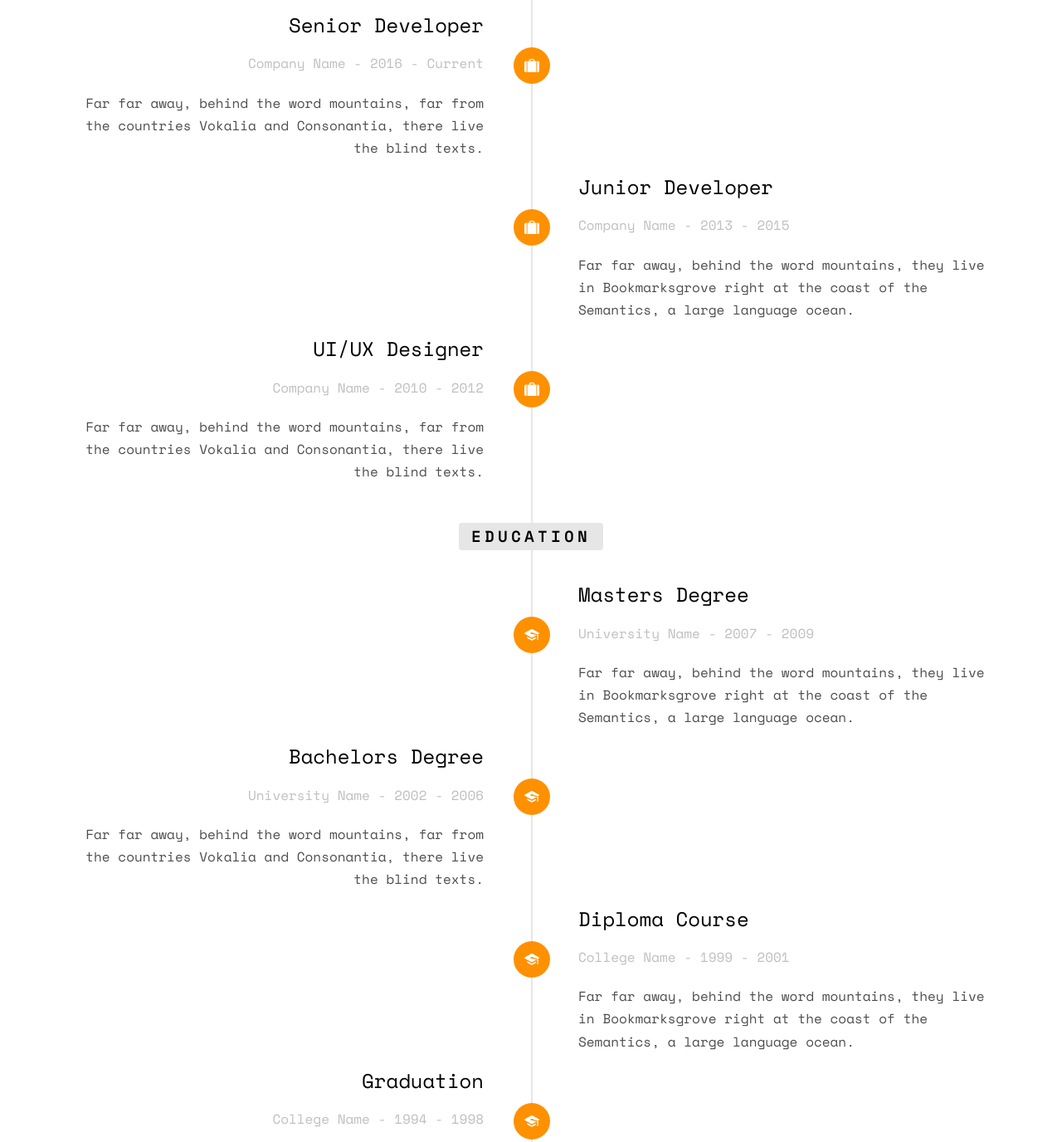
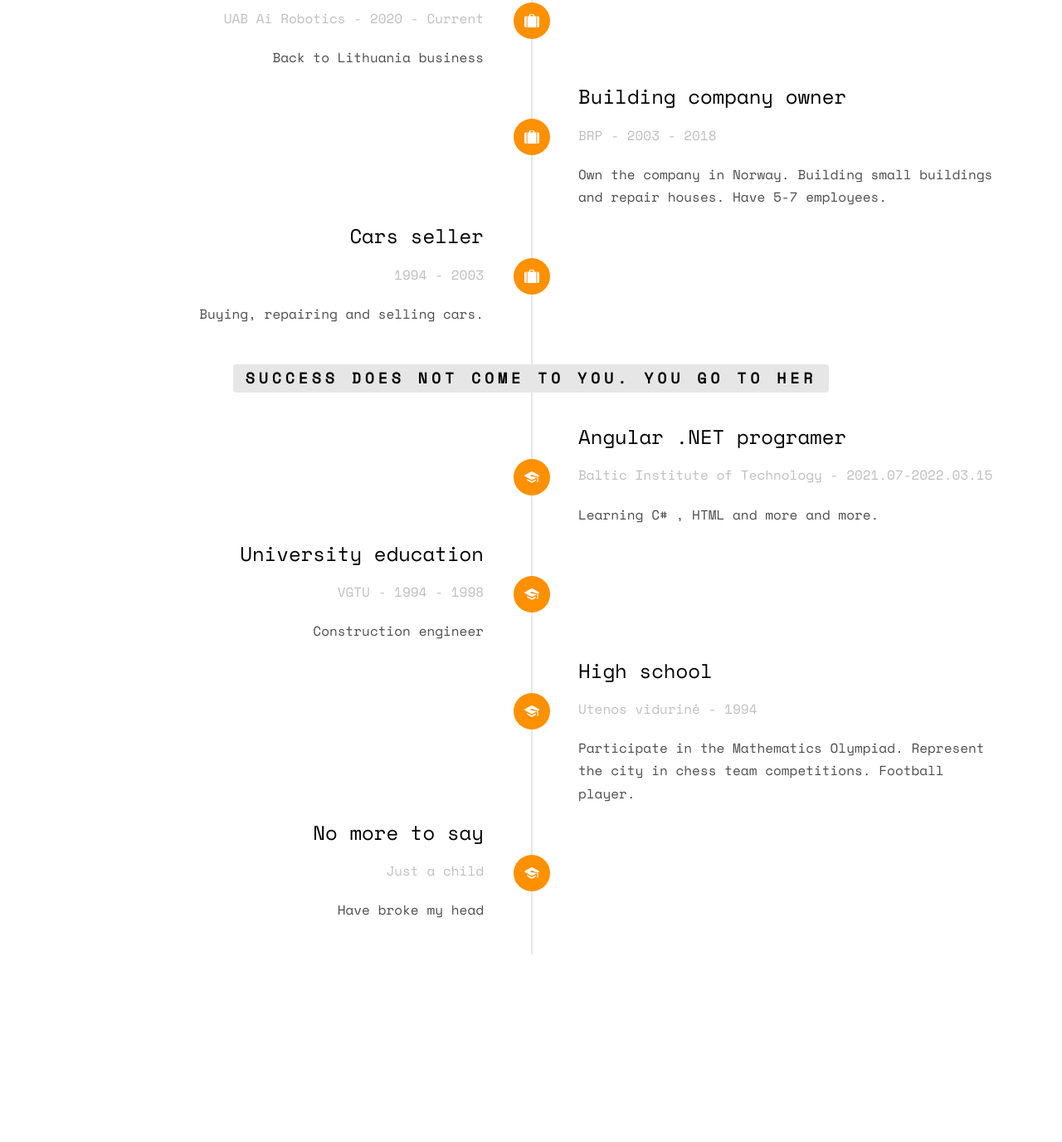
Before and after one commit to RobertasT/Portfolio, a plain HTML site: page index.html in a window 1280 px wide. Shown: the part 1851-3227 px from the top of the page at 83% size. Drawn offline with nearby package versions, Linux system fonts and the light colour scheme; some packages are replaced by stand-ins of ours; no server answers; files whose address does not match are found by name; a web font is replaced by a local one.

Commit message:
dar commit

```diff
--- a/index.html
+++ b/index.html
@@ -101,7 +101,7 @@
 					<div class="col-md-4">
 						<ul class="info">
 							<li><span class="first-block">Full Name:</span><span class="second-block">Robertas Trinkūnas</span></li>
-							<li><span class="first-block">Phone:</span><span class="second-block">+ 370 68218228</span>
+							<li><span class="first-block">Phone:</span><span class="second-block">+ 370 682.....</span>
 							</li>
 							<li><span class="first-block">Email:</span><span
 									class="second-block">robertas.trinkunas@gmail.com</span></li>
@@ -112,8 +112,7 @@
 					</div>
 					<div class="col-md-8">
 						<h2>Hello There!</h2>
-						<p>I am the best one for programing on Angular .NET guy. But you have to think about the
-							price Jonas Jonas ask for me, becouse I am the best one in Baltic countrys...</p>
+						<p>I am the best one for programing on Angular .NET  in Baltic countrys...</p>
 						<p>Galiu drąsiai pasakyti, kad pirtelė mano super!!! Gaila ožkos į sanatoriją išvykusios.
 							Tai nebus ką nušauti ir suvalgyti, todėl atsivežkite savo maistą</p>
 						<p>
@@ -146,12 +145,11 @@
 								<div class="timeline-badge"><i class="icon-suitcase"></i></div>
 								<div class="timeline-panel">
 									<div class="timeline-heading">
-										<h3 class="timeline-title">Senior Developer</h3>
-										<span class="company">Company Name - 2016 - Current</span>
+										<h3 class="timeline-title">Manager</h3>
+										<span class="company">UAB Ai Robotics - 2020 - Current</span>
 									</div>
 									<div class="timeline-body">
-										<p>Far far away, behind the word mountains, far from the countries Vokalia and
-											Consonantia, there live the blind texts.</p>
+										<p>Back to Lithuania business</p>
 									</div>
 								</div>
 							</li>
@@ -159,12 +157,11 @@
 								<div class="timeline-badge"><i class="icon-suitcase"></i></div>
 								<div class="timeline-panel">
 									<div class="timeline-heading">
-										<h3 class="timeline-title">Junior Developer</h3>
-										<span class="company">Company Name - 2013 - 2015</span>
+										<h3 class="timeline-title">Building company owner</h3>
+										<span class="company">BRP - 2003 - 2018</span>
 									</div>
 									<div class="timeline-body">
-										<p>Far far away, behind the word mountains, they live in Bookmarksgrove right at
-											the coast of the Semantics, a large language ocean.</p>
+										<p>Own the company in Norway. Building small buildings and repair houses. Have 5-7 employees.</p>
 									</div>
 								</div>
 							</li>
@@ -172,12 +169,11 @@
 								<div class="timeline-badge"><i class="icon-suitcase"></i></div>
 								<div class="timeline-panel">
 									<div class="timeline-heading">
-										<h3 class="timeline-title">UI/UX Designer</h3>
-										<span class="company">Company Name - 2010 - 2012</span>
+										<h3 class="timeline-title">Cars seller</h3>
+										<span class="company">1994 - 2003</span>
 									</div>
 									<div class="timeline-body">
-										<p>Far far away, behind the word mountains, far from the countries Vokalia and
-											Consonantia, there live the blind texts.</p>
+										<p>Buying, repairing and selling cars.</p>
 									</div>
 								</div>
 							</li>
@@ -185,19 +181,18 @@
 							<br>
 							<li class="timeline-heading text-center animate-box">
 								<div>
-									<h3>Education</h3>
+									<h3>Success does not come to you. You go to her</h3>
 								</div>
 							</li>
 							<li class="timeline-inverted animate-box">
 								<div class="timeline-badge"><i class="icon-graduation-cap"></i></div>
 								<div class="timeline-panel">
 									<div class="timeline-heading">
-										<h3 class="timeline-title">Masters Degree</h3>
-										<span class="company">University Name - 2007 - 2009</span>
+										<h3 class="timeline-title">Angular .NET programer</h3>
+										<span class="company">Baltic Institute of Technology - 2021.07-2022.03.15</span>
 									</div>
 									<div class="timeline-body">
-										<p>Far far away, behind the word mountains, they live in Bookmarksgrove right at
-											the coast of the Semantics, a large language ocean.</p>
+										<p>Learning C# , HTML and more and more.</p>
 									</div>
 								</div>
 							</li>
@@ -205,12 +200,11 @@
 								<div class="timeline-badge"><i class="icon-graduation-cap"></i></div>
 								<div class="timeline-panel">
 									<div class="timeline-heading">
-										<h3 class="timeline-title">Bachelors Degree</h3>
-										<span class="company">University Name - 2002 - 2006</span>
+										<h3 class="timeline-title">University education</h3>
+										<span class="company">VGTU - 1994 - 1998</span>
 									</div>
 									<div class="timeline-body">
-										<p>Far far away, behind the word mountains, far from the countries Vokalia and
-											Consonantia, there live the blind texts.</p>
+										<p>Construction engineer</p>
 									</div>
 								</div>
 							</li>
@@ -218,12 +212,12 @@
 								<div class="timeline-badge"><i class="icon-graduation-cap"></i></div>
 								<div class="timeline-panel">
 									<div class="timeline-heading">
-										<h3 class="timeline-title">Diploma Course</h3>
-										<span class="company">College Name - 1999 - 2001</span>
+										<h3 class="timeline-title">High school</h3>
+										<span class="company">Utenos vidurinė - 1994</span>
 									</div>
 									<div class="timeline-body">
-										<p>Far far away, behind the word mountains, they live in Bookmarksgrove right at
-											the coast of the Semantics, a large language ocean.</p>
+										<p>Participate in the Mathematics Olympiad.
+											Represent the city in chess team competitions. Football player. </p>
 									</div>
 								</div>
 							</li>
@@ -231,12 +225,11 @@
 								<div class="timeline-badge"><i class="icon-graduation-cap"></i></div>
 								<div class="timeline-panel">
 									<div class="timeline-heading">
-										<h3 class="timeline-title">Graduation</h3>
-										<span class="company">College Name - 1994 - 1998</span>
+										<h3 class="timeline-title">No more to say</h3>
+										<span class="company">Just a child</span>
 									</div>
 									<div class="timeline-body">
-										<p>Far far away, behind the word mountains, far from the countries Vokalia and
-											Consonantia, there live the blind texts.</p>
+										<p>Have broke my head</p>
 									</div>
 								</div>
 							</li>
@@ -247,7 +240,7 @@
 		</div>
 
 
-		<div id="fh5co-features" class="animate-box">
+		<!-- <div id="fh5co-features" class="animate-box">
 			<div class="container">
 				<div class="services-padding">
 					<div class="row">
@@ -263,7 +256,7 @@
 								</span>
 								<div class="feature-copy">
 									<h3>Web Design</h3>
-									<p>Facilis ipsum reprehenderit nemo molestias. Aut cum mollitia reprehenderit.</p>
+									<p>Have a little experience today. But have work with room designe... </p>
 								</div>
 							</div>
 						</div>
@@ -275,7 +268,7 @@
 								</span>
 								<div class="feature-copy">
 									<h3>Branding</h3>
-									<p>Facilis ipsum reprehenderit nemo molestias. Aut cum mollitia reprehenderit.</p>
+									<p>Main life working as company manager. Have experiance with meetings. Never afraid to take responsibility.</p>
 								</div>
 							</div>
 
@@ -335,7 +328,7 @@
 					</div>
 				</div>
 			</div>
-		</div>
+		</div> -->
 
 		<div id="fh5co-skills" class="animate-box">
 			<div class="container">
```
